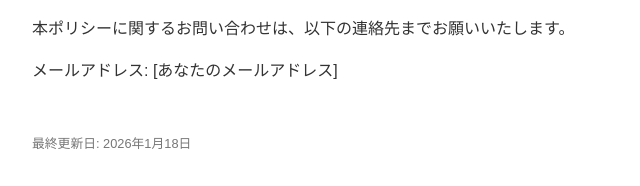
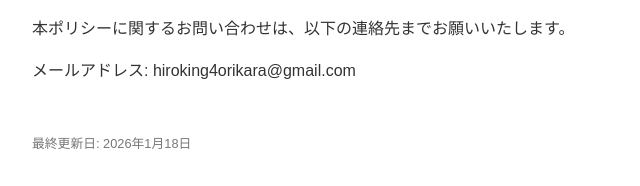
Before and after one commit to hiroking4orikara-art/english-textbook-voca, a website: page privacy_policy.html in a window 1280 px wide. Shown: the part 983-1169 px from the top of the page, 208-848 px from the left. Drawn offline with Linux system fonts and the light colour scheme.

Commit message:
Update privacy policy email

```diff
--- a/privacy_policy.html
+++ b/privacy_policy.html
@@ -64,7 +64,7 @@
     <p>本ポリシーに関するお問い合わせは、以下の連絡先までお願いいたします。</p>
     <p>
         <!-- 以下のメールアドレスをご自身のものに書き換えてください -->
-        メールアドレス: [あなたのメールアドレス]<br>
+        メールアドレス: hiroking4orikara@gmail.com<br>
         <!-- またはTwitterアカウントなど -->
     </p>
 
```
